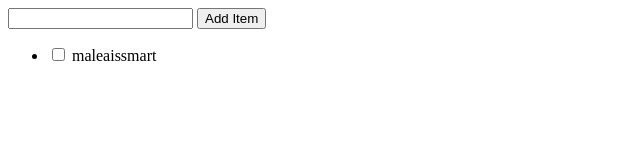
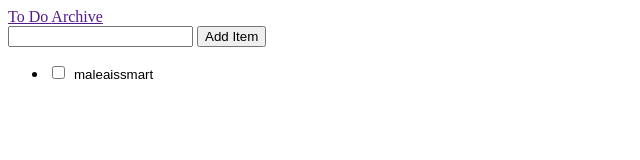
Before and after one commit to malea/ToDo, a plain HTML site: page index.html in a window 1280 px wide. Shown: the whole page, without its empty margins (0-640 px from the left). Drawn offline with nearby package versions, Linux system fonts and the light colour scheme.

Commit message:
Add functionality to edit active todos and disallow edit done todos

```diff
--- a/index.html
+++ b/index.html
@@ -6,7 +6,14 @@
     </head>
     <body>
         <div ng-controller="TodoController as todoCtrl">
-            <form ng-submit="todoCtrl.addTodo()">
+            <a href ng-click="todoCtrl.search.done = false">
+                To Do
+            </a>
+            <a href ng-click="todoCtrl.search.done = true">
+                Archive
+            </a>
+
+            <form ng-submit="todoCtrl.addTodo()" ng-hide="todoCtrl.search.done">
                 <input ng-model="todoCtrl.todoText">
                 </input>
                 <input type="submit" value="Add Item">
@@ -16,7 +23,11 @@
                 <li ng-repeat="todo in todoCtrl.todos | filter:todoCtrl.search">
                     <input type="checkbox" ng-model="todo.done">
                     </input>
-                    {{todo.text}}
+                    <input ng-model="todo.text" style="border:0" ng-hide="todo.done">
+                    </input>
+                    <span ng-show="todo.done">
+                        {{todo.text}}
+                    </span>
                 </li>
             </ul>
 
```
